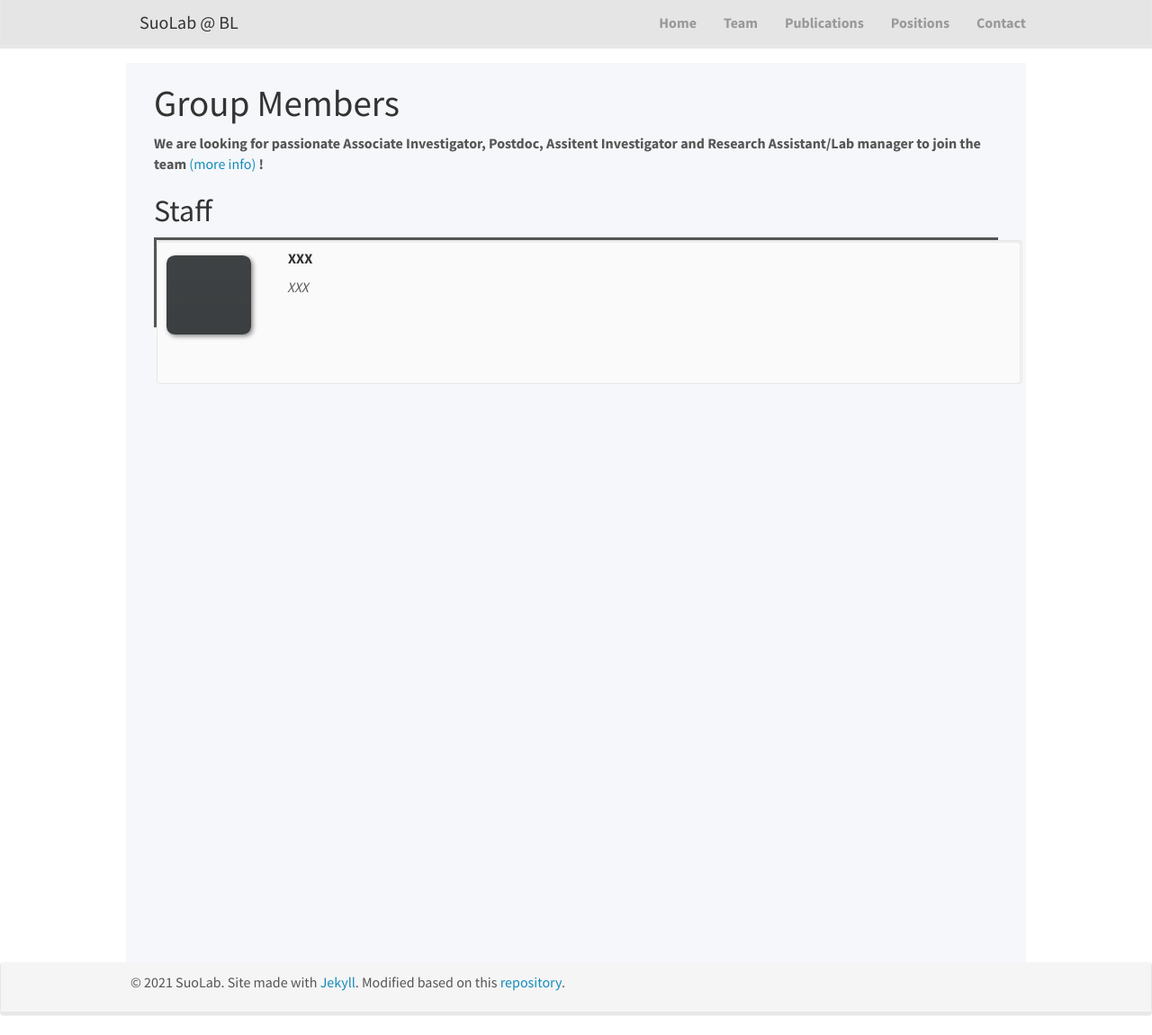
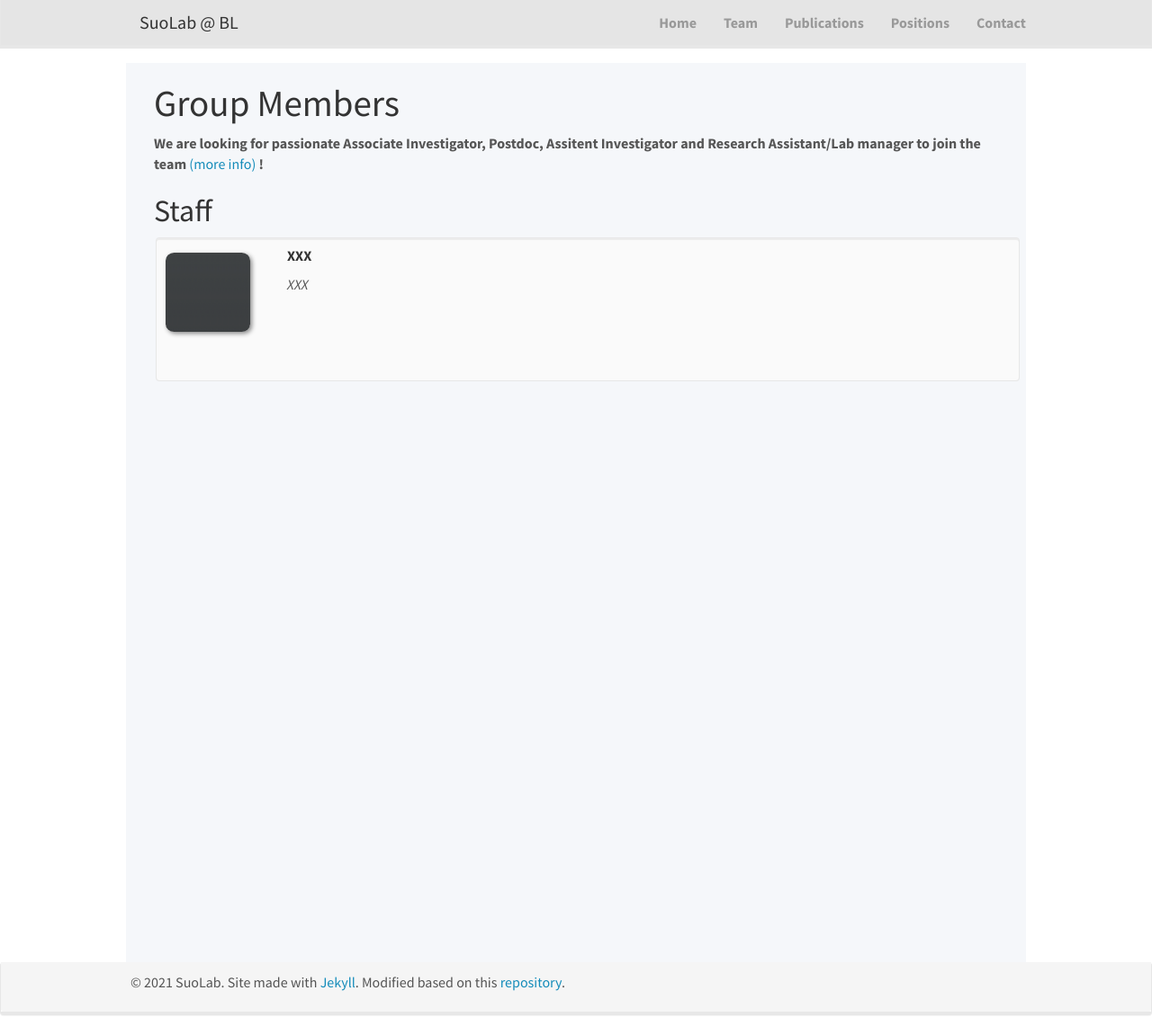
Before and after one commit to suoshengbao/suoshengbao.github.io, a Jekyll site: the page built from _pages/team.md, in a window 1280 px wide and 1151 px high. Shown: the whole window at 90% size. Built offline with Jekyll 4.4.1, drawn with Linux system fonts in a browser that asks for light colours; nearby versions of some CDN libraries.

Commit message:
Update team.md

```diff
--- a/_pages/team.md
+++ b/_pages/team.md
@@ -13,7 +13,7 @@
 <!-- Jump to [staff](#staff), [master and bachelor students](#master-and-bachelor-students), [alumni](#alumni), [administrative support](#administrative-support), [lab visitors](#lab-visitors). -->
 
 ## Staff
-<div style="position: relative; height: 100px; border: solid;">
+<div style="position: relative;">
 
 <div style="padding-left: 2px; padding-right: 2px; position: absolute; height: 10px;">
 <div class="well"  style="height: 160px; width: 960px">
@@ -28,7 +28,7 @@
 </div>
 </div>
 
-<div style="padding-left; padding-right: 2px: 2px; position: absolute; height: 10px;">
+<div style="padding-left: 2px; padding-right: 2px; position: absolute; height: 10px;">
 <div class="well"  style="height: 160px; width: 960px">
 <img src="/images/teampic/dummy.png" width="10%" style="float: left;"/>
 <h5><strong>&nbsp;&nbsp;&nbsp;&nbsp;&nbsp;&nbsp;XXX<strong></h5>
```
